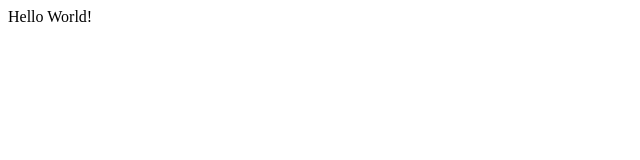
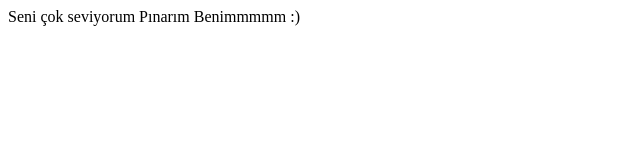
Before and after one commit to raifkaraahmetoglu/student50, a plain HTML site: page Lecture0/hello.html in a window 1280 px wide. Shown: the whole page, without its empty margins (0-640 px from the left). Drawn offline with Linux system fonts and the light colour scheme.

Commit message:
a message was wroted to my Pınar.

```diff
--- a/Lecture0/hello.html
+++ b/Lecture0/hello.html
@@ -5,6 +5,6 @@
     <title> My Web Page</title></title>
 </head>
 <body>
-    Hello World!
+    Seni çok seviyorum Pınarım Benimmmmm :)
 </body>
 </html>
```
